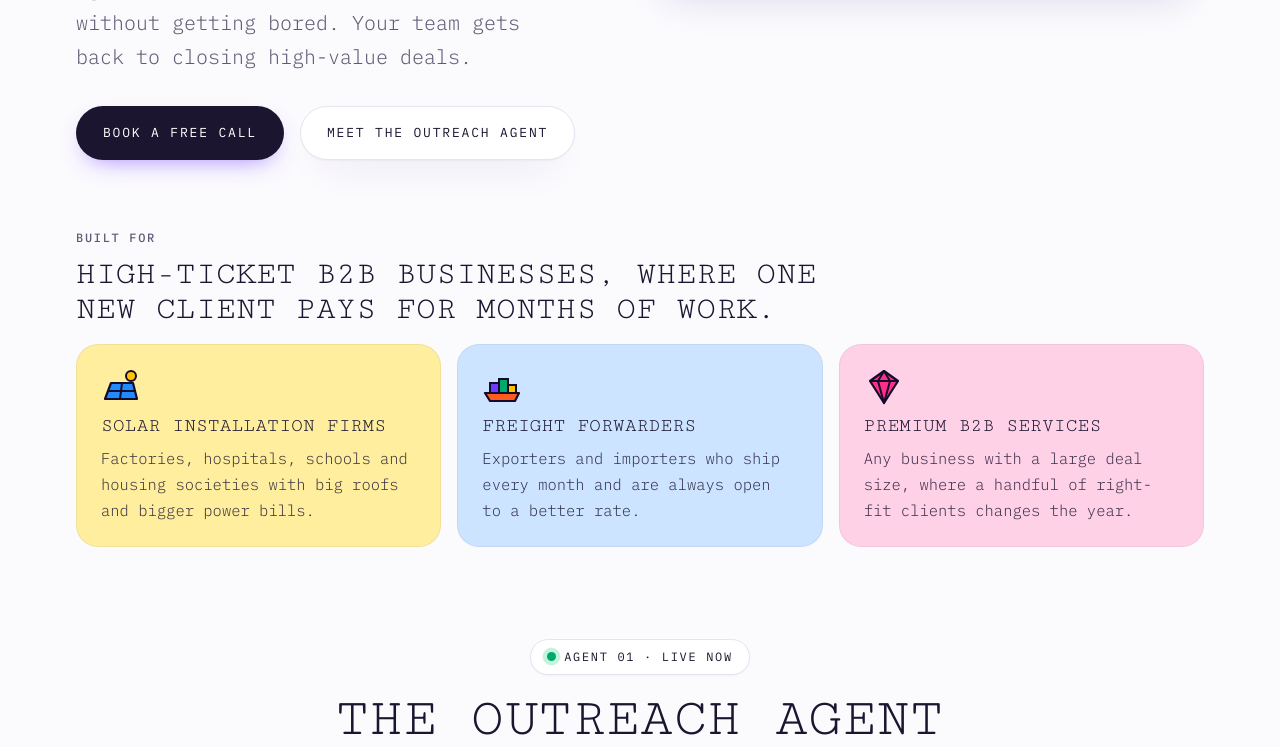
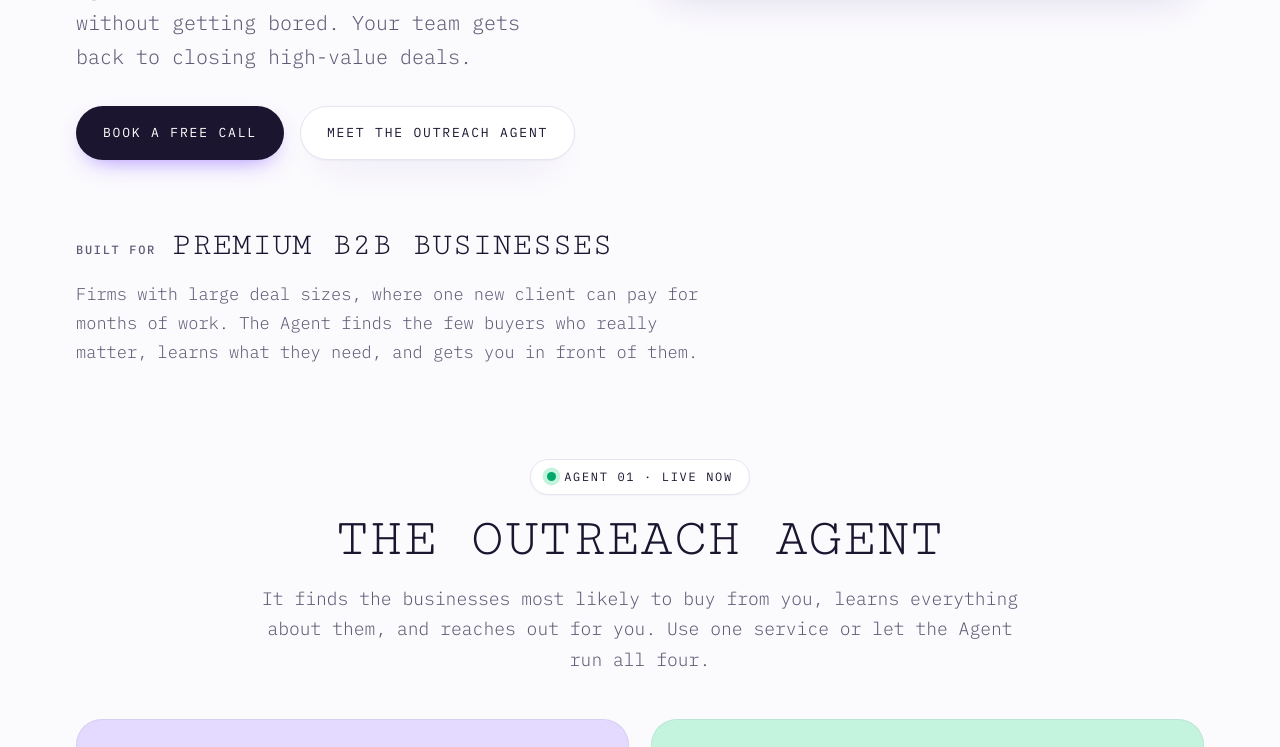
Before and after one commit to nufailhussain/boringagents, a plain HTML site: page index.html in a window 1280 px wide. Shown: the part 662-1409 px from the top of the page. Drawn offline with Linux system fonts and the light colour scheme.

Commit message:
Simplify Built for section to premium B2B description
Co-Authored-By: Claude Opus 5.5 <noreply@anthropic.com>
Claude-Session: https://claude.ai/code/session_0111k1FkemUNh52cyetaAF6c

```diff
--- a/index.html
+++ b/index.html
@@ -3,7 +3,7 @@
 <head>
 <meta charset="utf-8">
 <meta name="viewport" content="width=device-width,initial-scale=1,viewport-fit=cover">
-<meta name="description" content="Boring Agents builds AI agents that do the boring, repetitive work in your business. The Outreach Agent finds, enriches and reaches high-ticket B2B leads.">
+<meta name="description" content="Boring Agents builds AI agents that do the boring, repetitive work in your business. The Outreach Agent finds, enriches and reaches premium B2B leads.">
 <meta property="og:title" content="Boring Agents">
 <meta property="og:description" content="AI agents that do the boring work in your business.">
 <meta property="og:image" content="https://www.boringagents.co.in/assets/boring-agents-logo.png">
@@ -120,6 +120,7 @@ header.top{position:sticky;top:env(safe-area-inset-top,0px);z-index:20;backgroun
 .built{padding-block:28px 8px}
 .built-head{display:flex;flex-wrap:wrap;align-items:baseline;gap:8px 16px;margin-bottom:16px}
 .built-head h2{font-size:clamp(24px,3vw,32px)}
+.built-desc{max-width:62ch;color:var(--muted);font-size:17px}
 .built-grid{display:grid;grid-template-columns:repeat(3,1fr);gap:16px}
 .bcard{border:1px solid rgba(27,21,48,.06);border-radius:22px;padding:22px 24px;display:grid;gap:8px;min-width:0;align-content:start}
 .bcard svg{width:40px;height:40px}
@@ -367,24 +368,8 @@ footer{padding-block:36px;font-size:14px;color:var(--muted)}
 
   <div class="built">
     <div class="wrap">
-      <div class="built-head"><p class="label">Built for</p><h2>High-ticket B2B businesses, where one new client pays for months of work.</h2></div>
-      <div class="built-grid">
-        <div class="bcard" style="background:var(--yellow-bg)">
-          <svg viewBox="0 0 40 40" fill="none" aria-hidden="true"><circle cx="30" cy="9" r="5" fill="#FFC300" stroke="#120D2B" stroke-width="2"/><path d="M4 32 10 16h22l4 16z" fill="#1F8BFF" stroke="#120D2B" stroke-width="2.2" stroke-linejoin="round"/><path d="M8 24h26M21 16l-2 16" stroke="#120D2B" stroke-width="2"/></svg>
-          <h3>Solar installation firms</h3>
-          <p>Factories, hospitals, schools and housing societies with big roofs and bigger power bills.</p>
-        </div>
-        <div class="bcard" style="background:var(--blue-bg)">
-          <svg viewBox="0 0 40 40" fill="none" aria-hidden="true"><path d="M3 26h34l-4 8H8z" fill="#FF5A1F" stroke="#120D2B" stroke-width="2.2" stroke-linejoin="round"/><rect x="8" y="16" width="9" height="10" fill="#6C3BFF" stroke="#120D2B" stroke-width="2"/><rect x="17" y="12" width="9" height="14" fill="#00A86B" stroke="#120D2B" stroke-width="2"/><rect x="26" y="18" width="8" height="8" fill="#FFC300" stroke="#120D2B" stroke-width="2"/></svg>
-          <h3>Freight forwarders</h3>
-          <p>Exporters and importers who ship every month and are always open to a better rate.</p>
-        </div>
-        <div class="bcard" style="background:var(--pink-bg)">
-          <svg viewBox="0 0 40 40" fill="none" aria-hidden="true"><path d="M20 4 34 14 20 36 6 14z" fill="#FF2E88" stroke="#120D2B" stroke-width="2.2" stroke-linejoin="round"/><path d="M6 14h28M14 14l6 22 6-22M14 14l6-10 6 10" stroke="#120D2B" stroke-width="2" stroke-linejoin="round"/></svg>
-          <h3>Premium B2B services</h3>
-          <p>Any business with a large deal size, where a handful of right-fit clients changes the year.</p>
-        </div>
-      </div>
+      <div class="built-head"><p class="label">Built for</p><h2>Premium B2B businesses</h2></div>
+      <p class="built-desc">Firms with large deal sizes, where one new client can pay for months of work. The Agent finds the few buyers who really matter, learns what they need, and gets you in front of them.</p>
     </div>
   </div>
 
```
